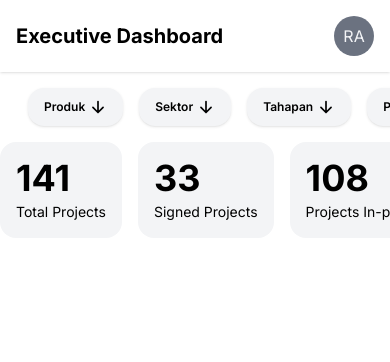
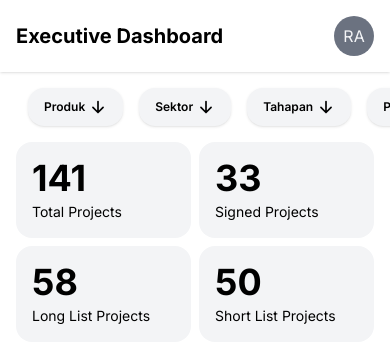
Before and after one commit to Rafyakbar02/project-database, a Next.js app: page / in a window 390 px wide. Shown: the top 362 px of the page. Built offline with nearby package versions, Linux system fonts and the light colour scheme.

Commit message:
set info cards to grid for mobile

```diff
--- a/app/page.jsx
+++ b/app/page.jsx
@@ -5,12 +5,11 @@ export default function Home() {
   return (
     <div>
       <FiltersPanel />
-      <section className="flex flex-row gap-4 overflow-x-auto md:mx-20">
+      <section className="grid grid-cols-2 sm:flex sm:flex-row gap-2 sm:gap-4 mx-4 md:mx-20">
         <InfoCard number={141} type={"Total Projects"} />
         <InfoCard number={33} type={"Signed Projects"} />
-        <InfoCard number={108} type={"Projects In-progress"} />
-        <InfoCard number={"344.44T"} type={"Total Investment Amount (Rp.)"} />
-        <InfoCard number={"77.25T"} type={"Total Exposure Amount (Rp.)"} />
+        <InfoCard number={58} type={"Long List Projects"} />
+        <InfoCard number={50} type={"Short List Projects"} />
       </section>
     </div>
   );
```
